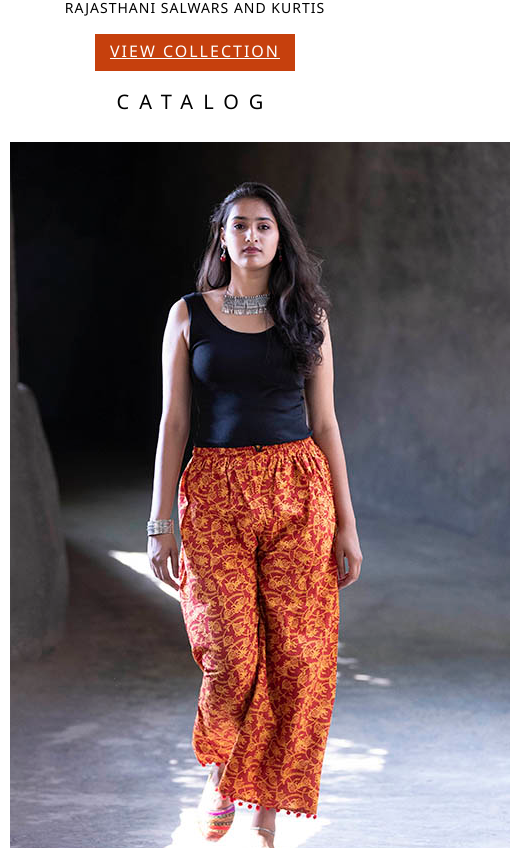
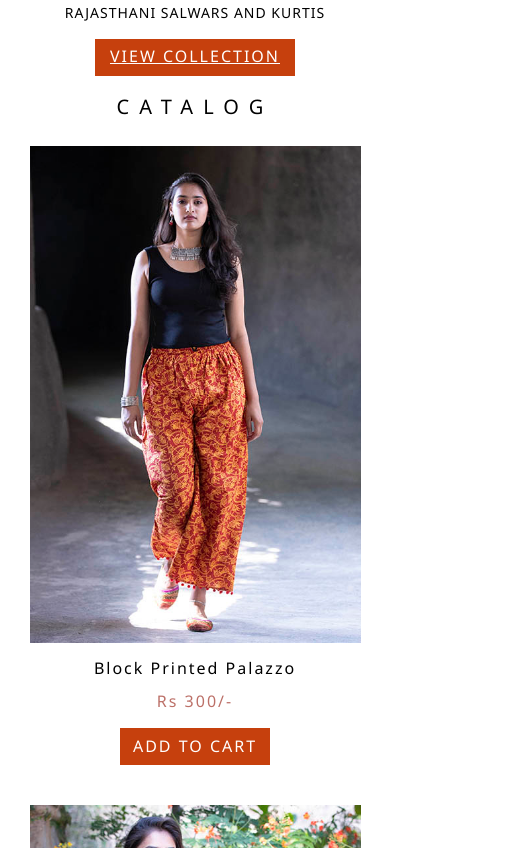
Before and after one commit to nitk-shashankshah/Kavim, an Angular app: page / in a window 390 px wide. Shown: the part 876-1724 px from the top of the page, 520 px wide, since content can reach past the window. Built offline with nearby package versions, Linux system fonts and the light colour scheme; what angular-font-awesome would draw is missing.

Commit message:
responsiveness

```diff
--- a/src/app/app.component.css
+++ b/src/app/app.component.css
@@ -1,16 +1,7 @@
 .wrapper{
-    width:90%;
-    margin:0px 5%;
-    position: absolute;
-    z-index:0;
+  width:90%;
+  margin:0px auto;
 }
-@media screen and (max-width: 1000px) {
-    .wrapper{
-      width:100%;
-      max-width:unset;
-      margin:0px;
-    }
-  }
 .message{
     background:#fff;
     border:1px solid #ccc;
--- a/src/app/product/product.component.css
+++ b/src/app/product/product.component.css
@@ -4,8 +4,7 @@
   box-sizing: border-box;
   /*float:left;*/
   /*flex:1;*/
-  flex: 0 0 32%;
-  height: 750px;
+  flex: 0 0 33%;
   margin-bottom: 5px;
 }
 .product img{
@@ -13,13 +12,10 @@
 }
 @media screen and (max-width: 719px) {
   .product img{
-    width:500px;
-  }
-  .product{
-    height:900px;
+    width:100%;
   }
 }
-@media screen and (min-width: 720px) and (max-width: 809px) {
+@media screen and (min-width: 720px) and (max-width: 877px) {
   .product img{
     width:330px;
   }
@@ -28,7 +24,7 @@
   }
 }
 
-@media screen and (min-width: 810px) and (max-width: 899px) {
+@media screen and (min-width: 878px) and (max-width: 899px) {
   .product img{
     width:375px;
   }
@@ -36,8 +32,12 @@
     height:700px;
   }
 }
-
-@media screen and (min-width: 900px) and (max-width: 949px) {
+@media screen and (min-width: 900px) and (max-width: 933px) {
+  .product img{
+    width:390px;
+  }
+}
+@media screen and (min-width: 933px) and (max-width: 949px) {
   .product img{
     width:400px;
   }
```
